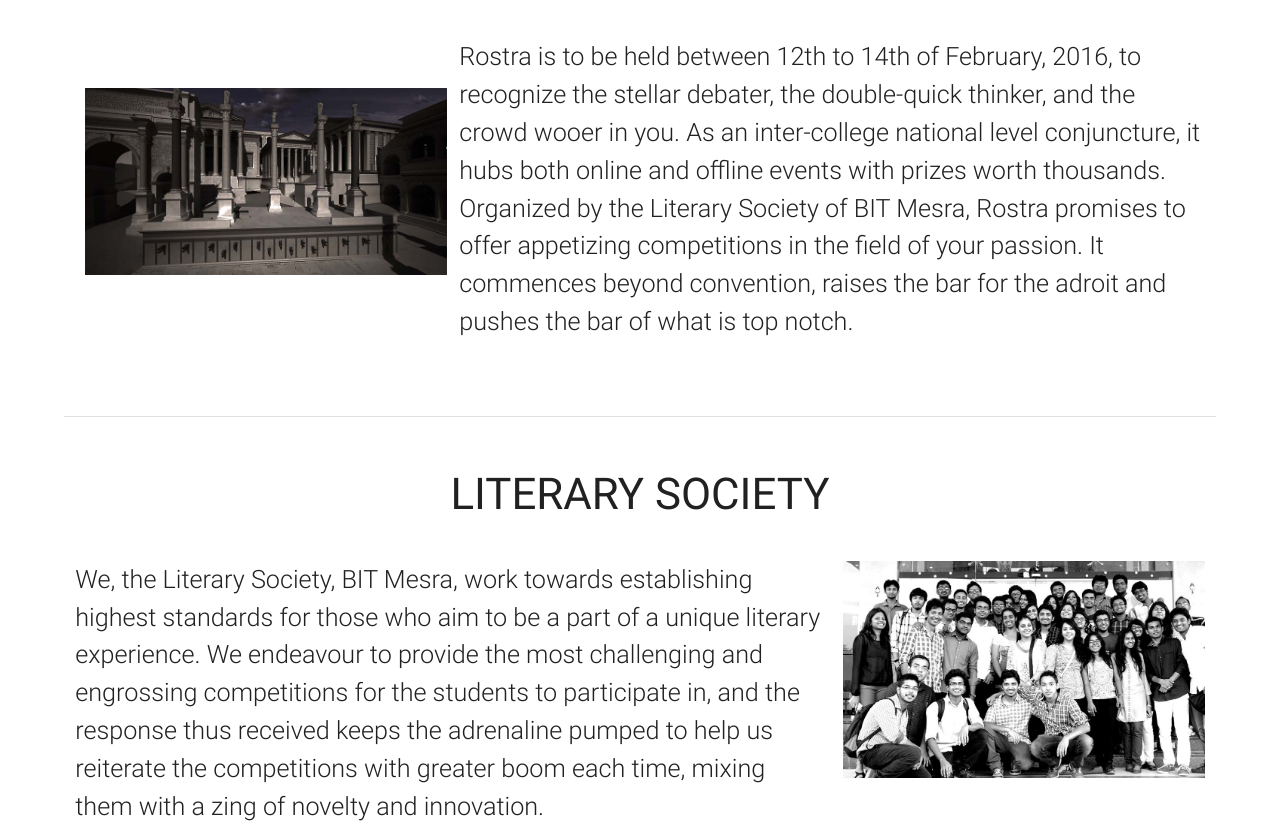
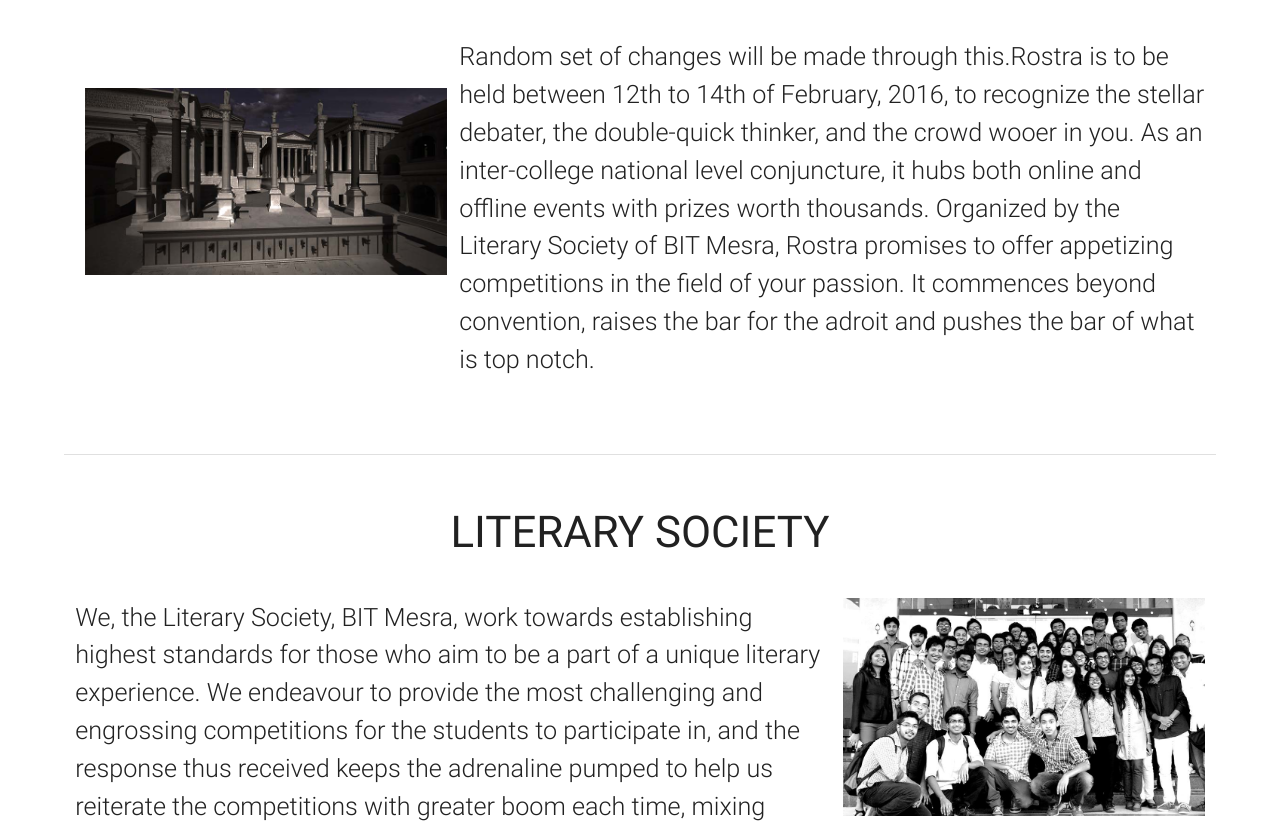
Before and after one commit to yuvi17/rostra, a plain HTML site: page index.html in a window 1280 px wide. Shown: the part 989-1819 px from the top of the page. Drawn offline with nearby package versions, Linux system fonts and the light colour scheme.

Commit message:
intial commit

```diff
--- a/index.html
+++ b/index.html
@@ -96,7 +96,7 @@
     			<div class="col s12 m8 left wow fadeInRight desc">
     				<p class="flow-text">
 
-Rostra is to be held between 12th to 14th of February, 2016, to recognize the stellar debater, the double-quick thinker, and the crowd wooer in you. As an inter-college national level conjuncture, it hubs both online and offline events with prizes worth thousands. Organized by the Literary Society of BIT Mesra, Rostra promises to offer appetizing competitions in the field of your passion. It commences beyond convention, raises the bar for the adroit and pushes the bar of what is top notch.
+Random set of changes will be made through this.Rostra is to be held between 12th to 14th of February, 2016, to recognize the stellar debater, the double-quick thinker, and the crowd wooer in you. As an inter-college national level conjuncture, it hubs both online and offline events with prizes worth thousands. Organized by the Literary Society of BIT Mesra, Rostra promises to offer appetizing competitions in the field of your passion. It commences beyond convention, raises the bar for the adroit and pushes the bar of what is top notch.
     				</p>
     			</div>
     		</div>
```
